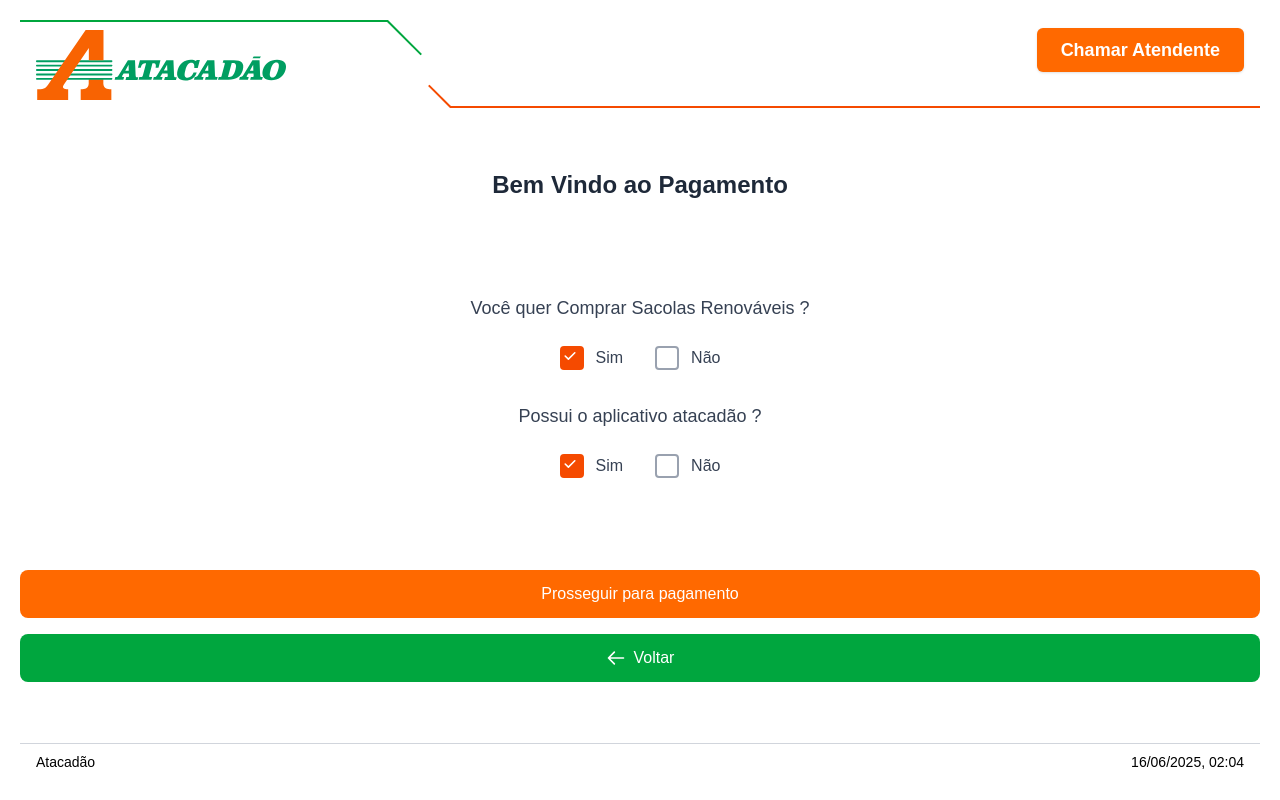
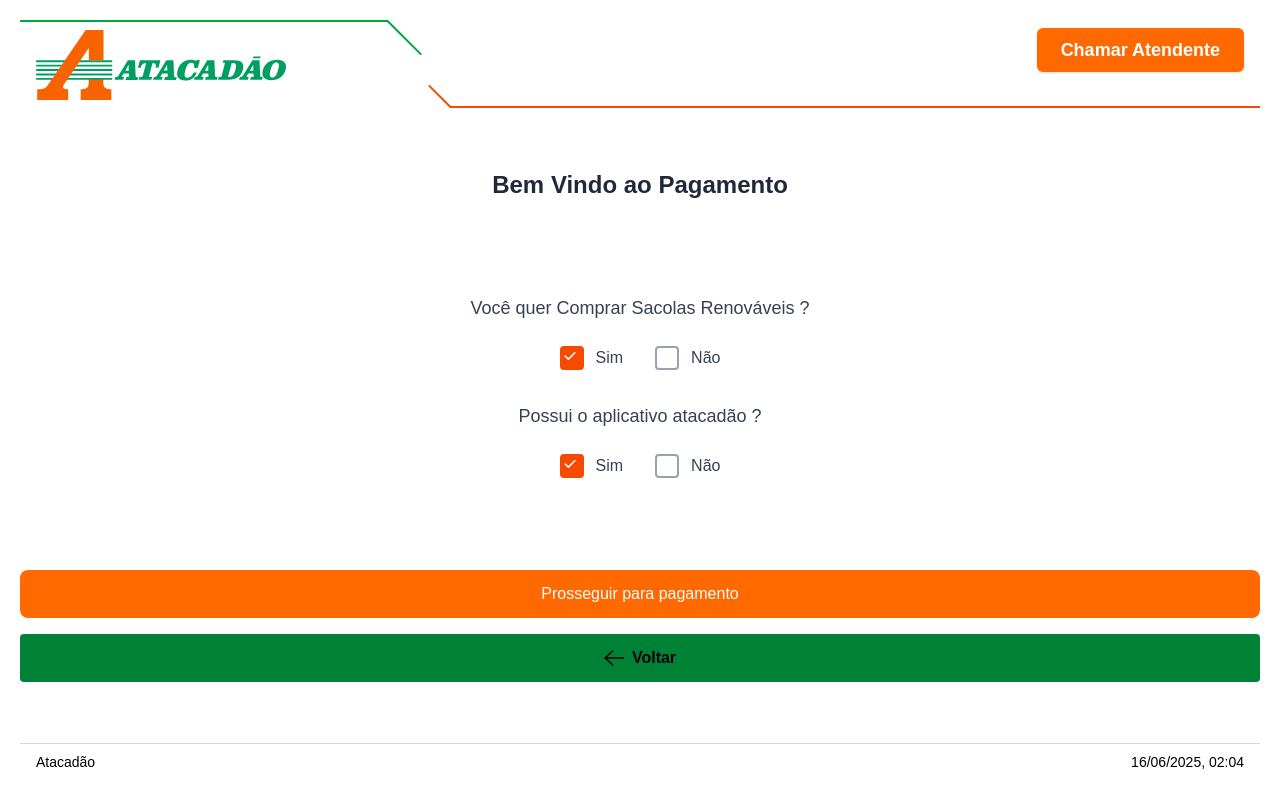
Before and after one commit to guiklose/self-checkout-redesign, a Next.js app: page /payment/extras in a window 1280 px wide. Built offline with nearby package versions, Linux system fonts and the light colour scheme.

Commit message:
feat: App gives 1$ discont

```diff
--- a/src/app/components/Payment/PaymentHeader.tsx
+++ b/src/app/components/Payment/PaymentHeader.tsx
@@ -1,10 +1,27 @@
+import { useEffect, useState } from "react";
+
 export default function PaymentHeader({ total }: { total: number }) {
+  const [hasApp, setHasApp] = useState(false);
+
+  useEffect(() => {
+    const hasApp = (localStorage.getItem("hasApp") === "true") ? true : false;
+
+    setHasApp(hasApp);
+  }, []);
+
   return (
     <div>
       <h1 className="text-2xl font-bold text-black text-center">Bem Vindo ao Pagamento</h1>
       <p className="text-black text-center mt-2 text-lg font-semibold">
-        Valor Total, à pagar: R$ {total.toFixed(2)}
+        Valor Total: R$ {total.toFixed(2)}
       </p>
+      <>
+        {hasApp && (
+          <p className="text-orange-500 text-center mt-2 text-lg font-semibold">
+            Valor Total, com Desconto do Clube: R$ {(total - 1).toFixed(2)}
+          </p>
+        )}
+      </>
       <p className="text-center mt-4 text-black">
         Selecione a forma de pagamento e prossiga para digitar o valor que deseja pagar
       </p>
--- a/src/app/components/Payment/PaymentPopup.tsx
+++ b/src/app/components/Payment/PaymentPopup.tsx
@@ -2,6 +2,8 @@
 
 import { useState } from "react";
 import { useRouter } from "next/navigation";
+
+import Image from "next/image";
 
 export default function PaymentPopup({
   total,
@@ -43,9 +45,9 @@ export default function PaymentPopup({
   };
 
   const finishPayment = () => {
-    console.log(`total 1: `, total)
+    const hasApp = localStorage.getItem("hasApp");
 
-    if (!total) {
+    if ((!total) || ((hasApp === "true") && (total === 1))) {
       // Zera localStorage e vai pra rota de sucesso
       localStorage.removeItem("products");
       localStorage.removeItem("total");
@@ -124,7 +126,12 @@ export default function PaymentPopup({
             className="bg-green-700 cursor-pointer hover:bg-green-800 text-white font-bold py-2 px-6 rounded flex items-center justify-center gap-2 mx-auto"
             onClick={finishPayment}
           >
-            ⬅️ Voltar
+            <Image
+              src="/return.png"
+              alt="Return"
+              width={20}
+              height={20}
+            /> <p className="text-black">Voltar</p>
           </button>
         </>
       ) : (
@@ -154,7 +161,12 @@ export default function PaymentPopup({
                 className="bg-green-700 cursor-pointer hover:bg-green-800 text-white font-bold py-2 px-6 rounded flex items-center justify-center gap-2 mx-auto"
                 onClick={finishPayment}
               >
-                ⬅️ Voltar
+                <Image
+                  src="/return.png"
+                  alt="Return"
+                  width={20}
+                  height={20}
+                /> <p className="text-black">Voltar</p>
               </button>
             </div>
           </div>
--- a/src/app/payment/extras/page.tsx
+++ b/src/app/payment/extras/page.tsx
@@ -1,9 +1,11 @@
-'use client';
+"use client";
 
-import Banner from '@/app/components/Banner';
-import Footer from '@/app/components/Footer';
-import { useRouter } from 'next/navigation';
-import { useState, useEffect } from 'react';
+import { useRouter } from "next/navigation";
+import { useState, useEffect } from "react";
+
+import Banner from "@/app/components/Banner";
+import Footer from "@/app/components/Footer";
+import ReturnButton from "@/app/components/ReturnButton";
 
 export default function PaymentScreen() {
   const router = useRouter();
@@ -24,7 +26,8 @@ export default function PaymentScreen() {
 
   const handleSubmit = () => {
     // Handle form submission logic here
-    console.log('Form submitted:', { wantBags, hasApp });
+    localStorage.setItem("wantBags", String(wantBags))
+    localStorage.setItem("hasApp", String(hasApp))
 
     router.push("/payment");
   };
@@ -54,8 +57,8 @@ export default function PaymentScreen() {
                 />
                 <div className={`w-6 h-6 border-2 rounded ${
                   wantBags
-                    ? 'bg-orange-600 border-orange-600'
-                    : 'bg-white border-gray-400'
+                    ? "bg-orange-600 border-orange-600"
+                    : "bg-white border-gray-400"
                 }`}>
                   {wantBags && (
                     <svg className="w-4 h-4 text-white absolute top-0.5 left-0.5" fill="currentColor" viewBox="0 0 20 20">
@@ -78,8 +81,8 @@ export default function PaymentScreen() {
                 />
                 <div className={`w-6 h-6 border-2 rounded ${
                   !wantBags
-                    ? 'bg-orange-600 border-orange-600'
-                    : 'bg-white border-gray-400'
+                    ? "bg-orange-600 border-orange-600"
+                    : "bg-white border-gray-400"
                 }`}>
                   {!wantBags && (
                     <svg className="w-4 h-4 text-white absolute top-0.5 left-0.5" fill="currentColor" viewBox="0 0 20 20">
@@ -110,8 +113,8 @@ export default function PaymentScreen() {
                 />
                 <div className={`w-6 h-6 border-2 rounded ${
                   hasApp
-                    ? 'bg-orange-600 border-orange-600'
-                    : 'bg-white border-gray-400'
+                    ? "bg-orange-600 border-orange-600"
+                    : "bg-white border-gray-400"
                 }`}>
                   {hasApp && (
                     <svg className="w-4 h-4 text-white absolute top-0.5 left-0.5" fill="currentColor" viewBox="0 0 20 20">
@@ -134,8 +137,8 @@ export default function PaymentScreen() {
                 />
                 <div className={`w-6 h-6 border-2 rounded ${
                   !hasApp
-                    ? 'bg-orange-600 border-orange-600'
-                    : 'bg-white border-gray-400'
+                    ? "bg-orange-600 border-orange-600"
+                    : "bg-white border-gray-400"
                 }`}>
                   {!hasApp && (
                     <svg className="w-4 h-4 text-white absolute top-0.5 left-0.5" fill="currentColor" viewBox="0 0 20 20">
@@ -151,7 +154,7 @@ export default function PaymentScreen() {
       </div>
 
       {/* Buttons */}
-      <div className="mt-8 space-y-4">
+      <div className="mt-8 flex flex-col space-y-4">
         <button
           onClick={handleSubmit}
           className="w-full bg-orange-500 hover:bg-orange-600 cursor-pointer text-white font-medium py-3 px-6 rounded-lg transition-colors duration-200"
@@ -159,15 +162,7 @@ export default function PaymentScreen() {
           Prosseguir para pagamento
         </button>
 
-        <button
-          onClick={() => router.push("/buy")}
-          className="flex items-center justify-center w-full bg-green-600 cursor-pointer hover:bg-green-700 text-white font-medium py-3 px-6 rounded-lg transition-colors duration-200"
-        >
-          <svg className="w-5 h-5 mr-2" fill="none" stroke="currentColor" viewBox="0 0 24 24">
-            <path strokeLinecap="round" strokeLinejoin="round" strokeWidth={2} d="M10 19l-7-7m0 0l7-7m-7 7h18" />
-          </svg>
-          Voltar
-        </button>
+        <ReturnButton route="/buy" />
       </div>
       <Footer />
     </div>
```
